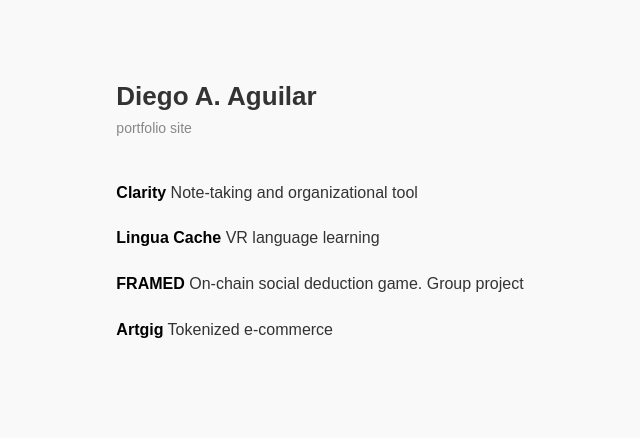
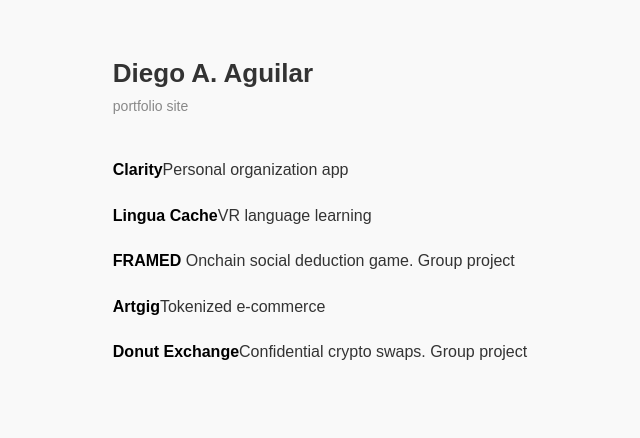
Before and after one commit to cyuxhtby/portfolio-site, a plain HTML site: page index.html in a window 1280 px wide. Shown: the part 181-619 px from the top of the page, without its empty margins (320-960 px from the left). Drawn offline with nearby package versions, Linux system fonts and the light colour scheme.

Commit message:
new link

```diff
--- a/index.html
+++ b/index.html
@@ -81,16 +81,19 @@
         <h1>Diego A. Aguilar</h1>
         <p class="subtitle">portfolio site</p>
         <div class="project">
-            <h2><a href="https://getclarity.wtf" target="_blank"><b>Clarity</b></a> Note-taking and organizational tool</h2>
+            <h2><a href="https://getclarity.wtf" target="_blank"><b>Clarity</b></a>Personal organization app</h2>
         </div>
         <div class="project">
-            <h2><a href="https://linguacache.com" target="_blank" ><b>Lingua Cache</b></a> VR language learning</h2>
+            <h2><a href="https://linguacache.com" target="_blank" ><b>Lingua Cache</b></a>VR language learning</h2>
         </div>
         <div class="project">
-            <h2><a href="https://framed.gg" target="_blank"><b>FRAMED</b></a> On-chain social deduction game. Group project</h2>
+            <h2><a href="https://framed.gg" target="_blank"><b>FRAMED</b></a> Onchain social deduction game. Group project</h2>
         </div>
         <div class="project">
-            <h2><a href="https://artgig.xyz" target="_blank"><b>Artgig</b></a> Tokenized e-commerce</h2>
+            <h2><a href="https://artgig.xyz" target="_blank"><b>Artgig</b></a>Tokenized e-commerce</h2>
+        </div>
+        <div class="project">
+            <h2><a href="https://donut.exchange" target="_blank"><b>Donut Exchange</b></a>Confidential crypto swaps. Group project</h2>
         </div>
     </div>
 </body>
```
